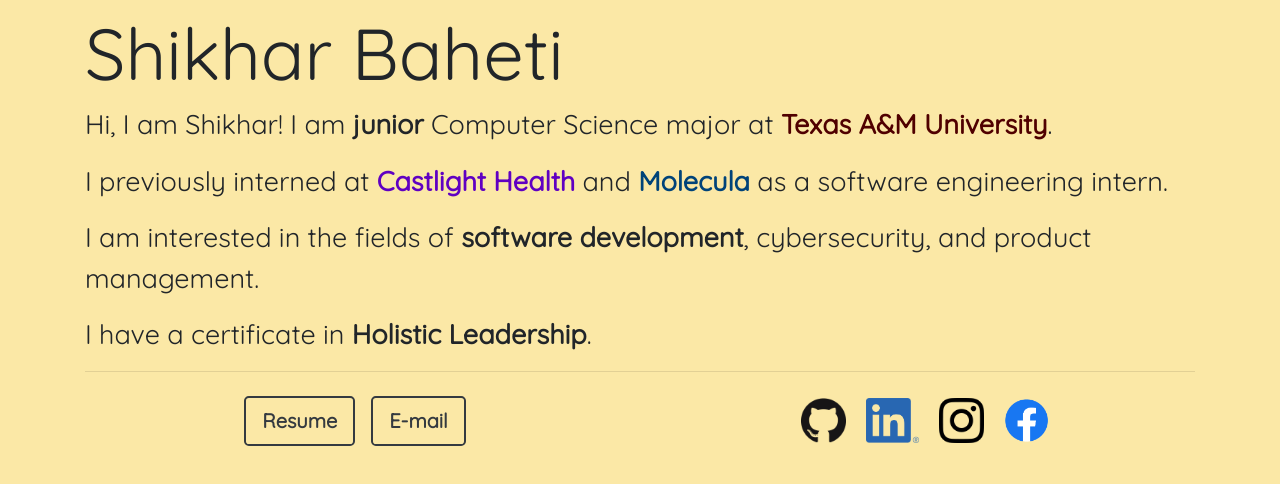
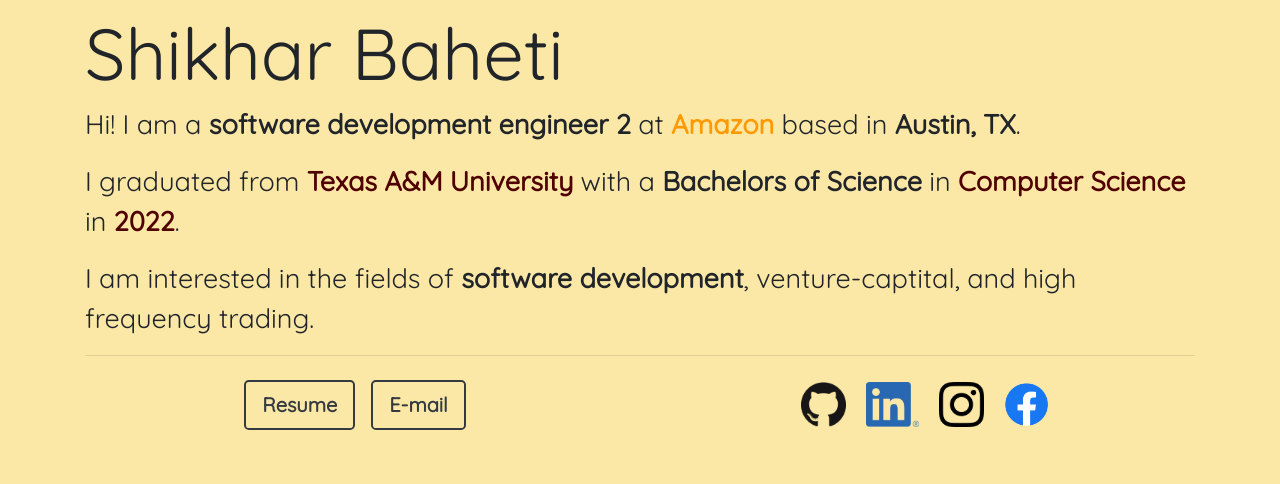
Before and after one commit to shikharbaheti/website, a React (Create React App) app: page / in a window 1280 px wide. Shown: the top 484 px of the page. Built offline with nearby package versions, Linux system fonts and the light colour scheme.

Commit message:
Updates a bit

```diff
--- a/src/components/Main/Main.js
+++ b/src/components/Main/Main.js
@@ -14,16 +14,13 @@ function Main() {
                 <h3 className="display-3">Shikhar Baheti</h3>
                 <div className="about">
                     <p>
-                        Hi, I am Shikhar! I am <b>junior</b> Computer Science major at <span style={{ 'color': '#500000' }}><b>Texas A&M University</b></span>.
+                        Hi! I am a <b>software development engineer 2</b> at <span style={{ 'color': '#ff9900' }}><b>Amazon</b> </span> based in <b>Austin, TX</b>.
                     </p>
                     <p>
-                        I previously interned at <span style={{ 'color': '#6000c2' }}><b>Castlight Health</b></span> and <span style={{ 'color': '#004379' }}><b>Molecula</b></span> as a software engineering intern.
+                        I graduated from <span style={{ 'color': '#500000' }}><b>Texas A&M University</b></span> with a <b>Bachelors of Science</b> in <span style={{ 'color': '#500000' }}><b>Computer Science</b></span> in <span style={{ 'color': '#500000' }}><b>2022</b></span>.
                     </p>
                     <p>
-                        I am interested in the fields of <b>software development</b>, cybersecurity, and product management.
-                    </p>
-                    <p>
-                        I have a certificate in <b>Holistic Leadership</b>.
+                        I am interested in the fields of <b>software development</b>, venture-captital, and high frequency trading.
                     </p>
                     <hr />
                 </div>
```
Also changed, not shown: 1 other file (tests, documents, lock files or other folders).
